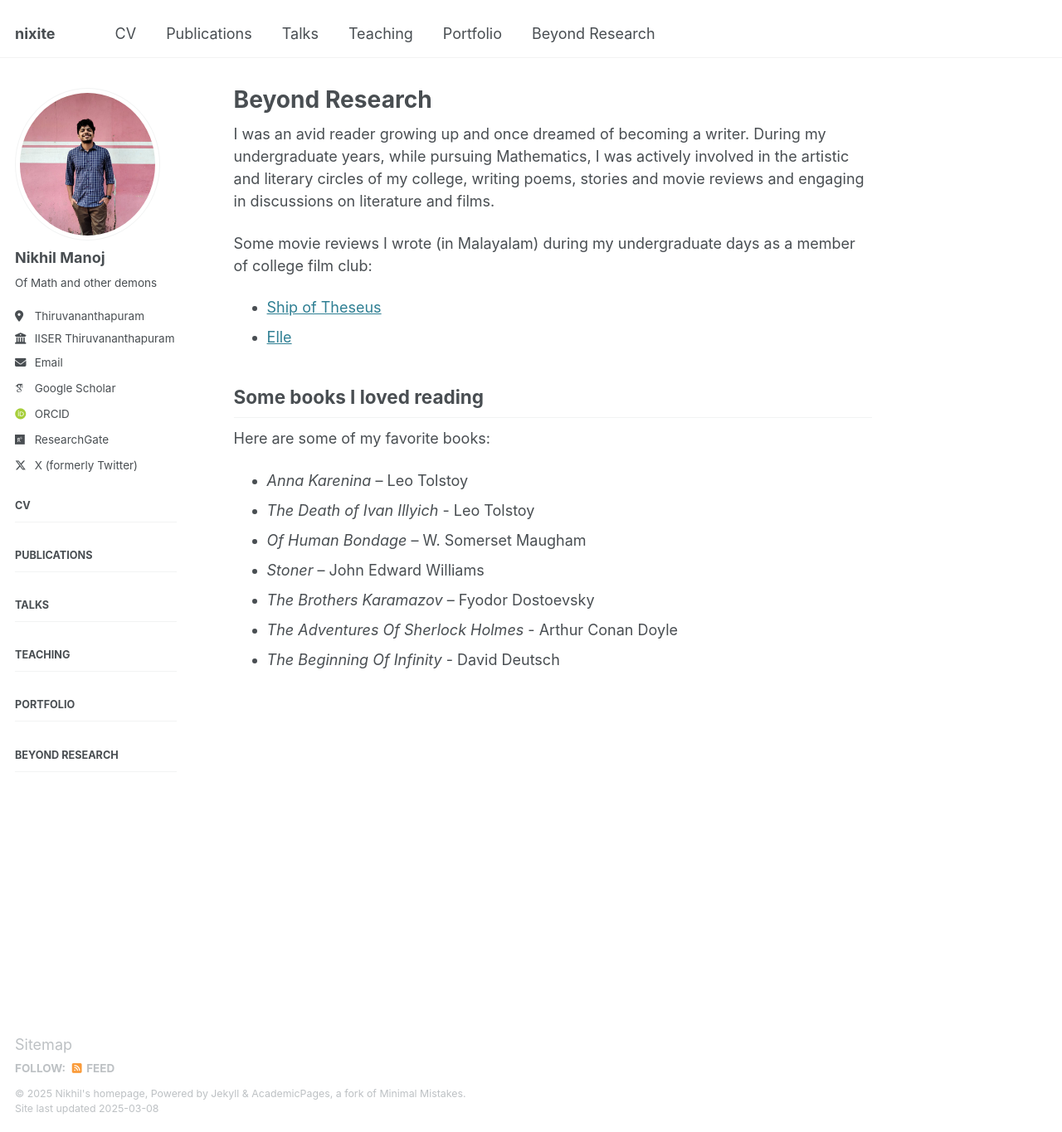
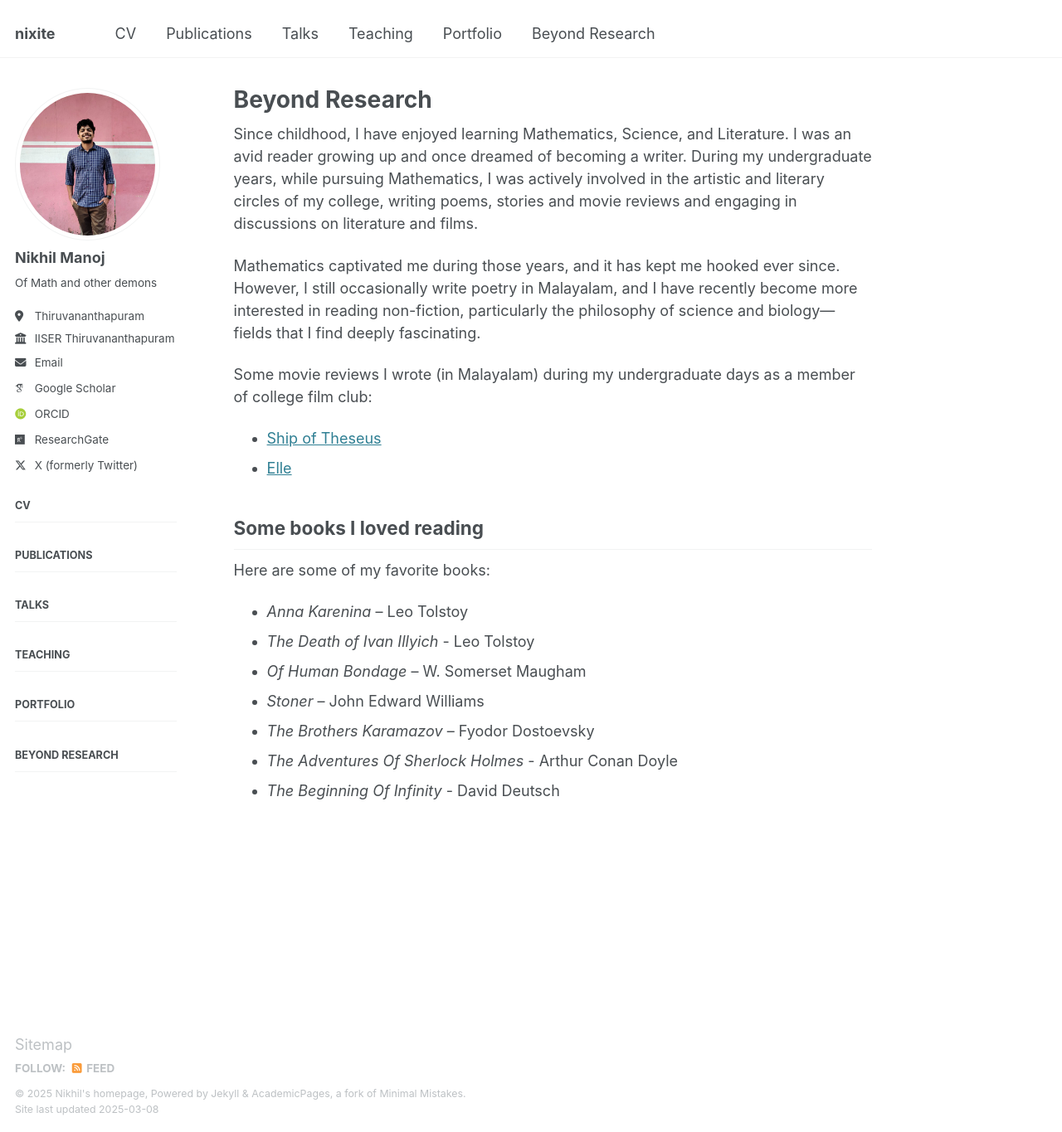
Before and after one commit to nikhil0597/nikhil0597.github.io, a Jekyll site: the page built from _pages/beyond-research.md, in a window 1280 px wide and 1365 px high. Shown: the whole window at 83% size. Built offline with Jekyll 4.4.1, drawn with Linux system fonts in a browser that asks for light colours; some web fonts are replaced.

Commit message:
Update beyond-research.md

```diff
--- a/_pages/beyond-research.md
+++ b/_pages/beyond-research.md
@@ -5,8 +5,9 @@ toc: true
 sidebar:
   nav: "main"
 ---
+Since childhood, I have enjoyed learning Mathematics, Science, and Literature. I was an avid reader growing up and once dreamed of becoming a writer. During my undergraduate years, while pursuing Mathematics, I was actively involved in the artistic and literary circles of my college, writing poems, stories and movie reviews and engaging in discussions on literature and films.
 
-I was an avid reader growing up and once dreamed of becoming a writer. During my undergraduate years, while pursuing Mathematics, I was actively involved in the artistic and literary circles of my college, writing poems, stories and movie reviews and engaging in discussions on literature and films.
+Mathematics captivated me during those years, and it has kept me hooked ever since. However, I still occasionally write poetry in Malayalam, and I have recently become more interested in reading non-fiction, particularly the philosophy of science and biology—fields that I find deeply fascinating.
 
 Some movie reviews I wrote (in Malayalam) during my undergraduate days as a member of college film club:
 - [Ship of Theseus](https://magazine.assisijeevan.com/p/717)
```
